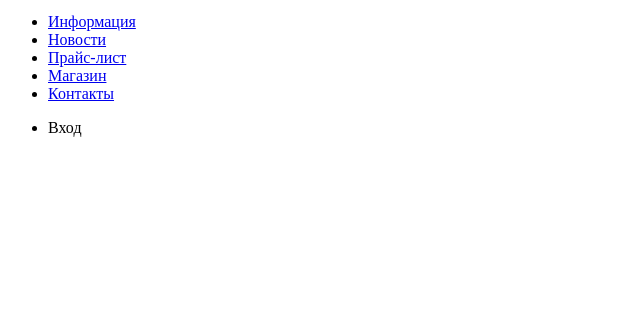
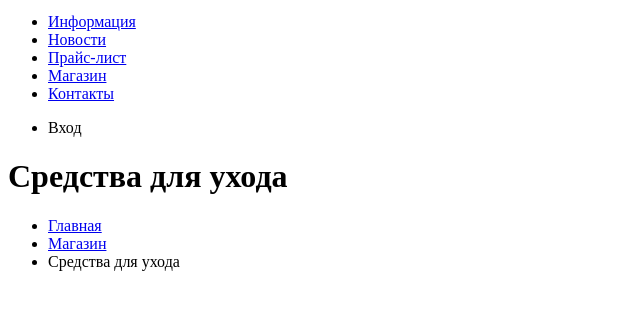
Before and after one commit to eugenetrubin/839061-barbershop-24, a plain HTML site: page catalog.html in a window 1280 px wide. Shown: the part 29-338 px from the top of the page, without its empty margins (0-640 px from the left). Drawn offline with Linux system fonts and the light colour scheme.

Commit message:
breadcrumbs

```diff
--- a/catalog.html
+++ b/catalog.html
@@ -14,7 +14,7 @@
 				<li><a href="info.html">Информация</a></li>
 				<li><a href="news.html">Новости</a></li>
 				<li><a href="price.html">Прайс-лист</a></li>
-				<li><a href="catalog.html">Магазин</a></li>
+				<li class="site-navigation-current"><a href="catalog.html">Магазин</a></li>
 				<li><a href="contacts.html">Контакты</a></li>
 			</ul>
 			<ul class="user-navigation">
@@ -23,6 +23,16 @@
 		</nav>
 	</header>
 
+	<main class="container">
+      <h1 class="page-title">Cредства для ухода</h1>
+
+	  <ul class="breadcrumbs">
+        <li><a href="index.html">Главная</a></li>
+        <li><a href="catalog.html">Магазин</a></li>
+        <li class="breadcrumbs-current">Средства для ухода</li>
+      </ul>
+
+	</main>
 
   </body>
 </html>
```
